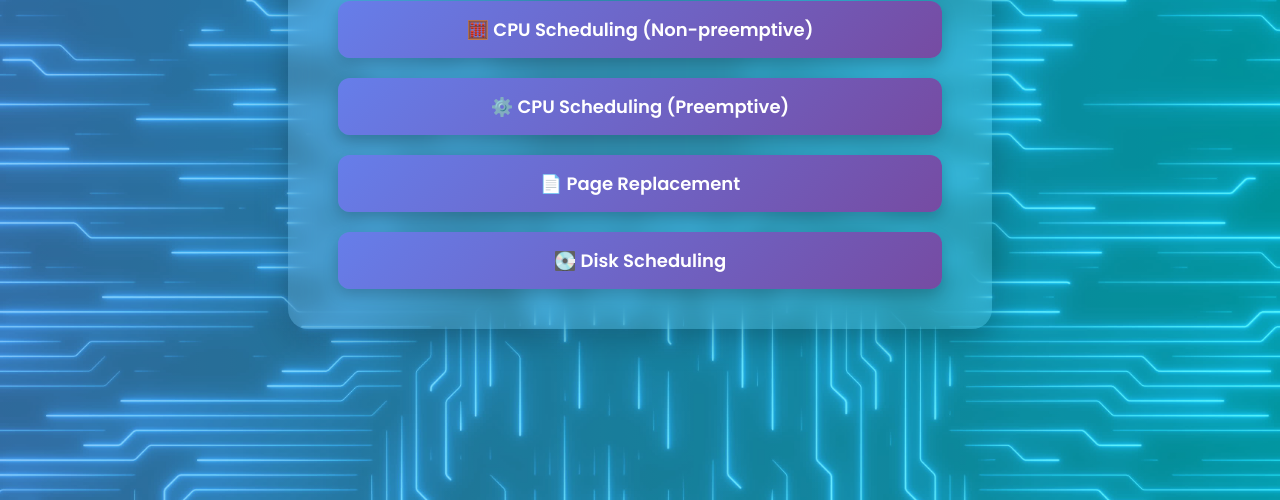
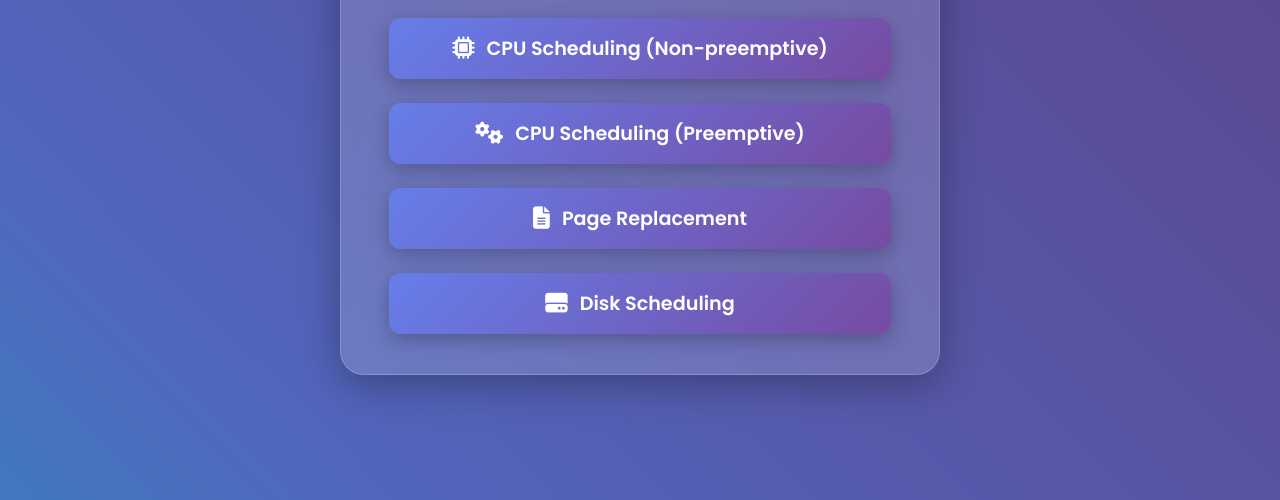
Before and after one commit to AnshRuhela/OS-algorithms-visualizer, a plain HTML site: page index1.html in a window 1280 px wide. Shown: the part 300-800 px from the top of the page. Drawn offline with Linux system fonts and the light colour scheme.

Commit message:
enhance_css

```diff
--- a/index1.html
+++ b/index1.html
@@ -6,19 +6,43 @@
   <meta name="viewport" content="width=device-width, initial-scale=1.0" />
   <title>OS Algorithm Visualizer</title>
   <link rel="stylesheet" href="style1.css" />
-  <link href="https://fonts.googleapis.com/css2?family=Poppins:wght@400;600&display=swap" rel="stylesheet">
+  <link href="https://fonts.googleapis.com/css2?family=Poppins:wght@400;600;700&display=swap" rel="stylesheet">
+  <link rel="stylesheet" href="https://cdnjs.cloudflare.com/ajax/libs/font-awesome/6.4.2/css/all.min.css" integrity="sha512-z3gLpd7yknf1YoNbCzqRKc4qyor8gaKU1qmn+CShxbuBusANI9QpRohGBreCFkKxLhei6S9CQXFEbbKuqLg0DA==" crossorigin="anonymous" referrerpolicy="no-referrer" />
 </head>
 
 <body>
-  <div class="container">
+  <main class="container">
     <h1>OS Algorithm Visualizer</h1>
     <div class="button-container">
-      <a href="cpuScheduling (Non -preemptive)/index.html" class="main-button">🧮 CPU Scheduling (Non-preemptive)</a>
-      <a href="cpuScheduling(preemptive)/index.html" class="main-button">⚙️ CPU Scheduling (Preemptive)</a>
-      <a href="pageReplacement/index.html" class="main-button">📄 Page Replacement</a>
-      <a href="discScheduling/index.html" class="main-button">💽 Disk Scheduling</a>
+      <a href="cpuScheduling (Non -preemptive)/index.html" class="main-button" role="button" aria-label="Navigate to Non-preemptive CPU Scheduling">
+        <i class="fas fa-microchip"></i>
+        <span>CPU Scheduling (Non-preemptive)</span>
+      </a>
+      <a href="cpuScheduling(preemptive)/index.html" class="main-button" role="button" aria-label="Navigate to Preemptive CPU Scheduling">
+        <i class="fas fa-cogs"></i>
+        <span>CPU Scheduling (Preemptive)</span>
+      </a>
+      <a href="pageReplacement/index.html" class="main-button" role="button" aria-label="Navigate to Page Replacement Algorithms">
+        <i class="fas fa-file-alt"></i>
+        <span>Page Replacement</span>
+      </a>
+      <a href="discScheduling/index.html" class="main-button" role="button" aria-label="Navigate to Disk Scheduling Algorithms">
+        <i class="fas fa-hdd"></i>
+        <span>Disk Scheduling</span>
+      </a>
     </div>
-  </div>
+  </main>
+  <script>
+    document.addEventListener("DOMContentLoaded", () => {
+      const buttons = document.querySelectorAll(".main-button");
+      buttons.forEach((button, index) => {
+        setTimeout(() => {
+          button.style.opacity = "1";
+          button.style.transform = "translateY(0)";
+        }, index * 200);
+      });
+    });
+  </script>
 </body>
 
 </html>
--- a/style1.css
+++ b/style1.css
@@ -4,84 +4,29 @@
   padding: 0;
 }
 
-.container {
-  background: rgba(255, 255, 255, 0.1);
-  padding: 40px 50px;
-  border-radius: 20px;
-  backdrop-filter: blur(12px);
-  box-shadow: 0 8px 32px rgba(0, 0, 0, 0.25);
-  text-align: center;
-  max-width: 55%;
-  width: 90%;
-  transition: all 0.3s ease-in-out;
-}
-
-h1 {
-  font-size: 2.5rem;
-  color: #0c0303;
-  margin-bottom: 30px;
-  text-shadow: 1px 1px 2px rgba(0, 0, 0, 0.2);
-}
-
-.button-container {
-  display: flex;
-  flex-direction: column;
-  gap: 20px;
-}
-
-.main-button {
-  padding: 15px 30px;
-  font-size: 18px;
-  font-weight: 600;
-  color: #fff;
-  background: linear-gradient(135deg, #667eea, #764ba2);
-  border: none;
-  border-radius: 12px;
-  text-decoration: none;
-  transition: all 0.4s ease;
-  box-shadow: 0 6px 15px rgba(0, 0, 0, 0.2);
-  position: relative;
-  overflow: hidden;
-  transform-origin: center;
-  z-index: 1;
-}
-
-.main-button::before {
-  content: "";
-  position: absolute;
-  top: 0;
-  left: -75%;
-  width: 50%;
-  height: 100%;
-  background: rgba(255, 255, 255, 0.3);
-  transform: skewX(-25deg);
-  transition: 0.6s;
-  z-index: 2;
-}
-
-.main-button:hover::before {
-  left: 125%;
-}
-
-.main-button:hover {
-  transform: scale(1.2);
-  opacity: 1;
-  pointer-events: auto;
-  z-index: 10;
-}
-.main-button {
-  transition: transform 0.4s ease, opacity 0.3s ease;
-}
-
 body {
-  font-family: "Poppins", sans-serif;
-  background: linear-gradient(to right, #4facfe, #00f2fe);
+  font-family: "Poppins", -apple-system, BlinkMacSystemFont, "Segoe UI", Roboto, sans-serif;
+  background: linear-gradient(45deg, #4facfe, #00f2fe, #667eea, #764ba2);
+  background-size: 400%;
   min-height: 100vh;
   display: flex;
   align-items: center;
   justify-content: center;
   overflow: hidden;
   position: relative;
+  animation: gradientShift 15s ease infinite;
+}
+
+@keyframes gradientShift {
+  0% {
+    background-position: 0% 50%;
+  }
+  50% {
+    background-position: 100% 50%;
+  }
+  100% {
+    background-position: 0% 50%;
+  }
 }
 
 body::before {
@@ -91,10 +36,144 @@ body::before {
   left: 0;
   width: 100%;
   height: 100%;
-  background-image: url("pic1.jpg");
-  background-size: cover;
-  background-position: center;
-  background-repeat: no-repeat;
-  z-index: -2;
-  opacity: 0.4;
+  background: linear-gradient(rgba(0, 0, 0, 0.2), rgba(0, 0, 0, 0.2));
+  z-index: -1;
 }
+
+.container {
+  background: rgba(255, 255, 255, 0.15);
+  padding: 2.5rem 3rem;
+  border-radius: 1.5rem;
+  backdrop-filter: blur(15px);
+  border: 1px solid rgba(255, 255, 255, 0.2);
+  box-shadow: 0 10px 40px rgba(0, 0, 0, 0.3);
+  text-align: center;
+  width: 90%;
+  max-width: 600px;
+  transition: transform 0.3s ease, box-shadow 0.3s ease;
+}
+
+.container:hover {
+  transform: translateY(-10px);
+  box-shadow: 0 15px 50px rgba(0, 0, 0, 0.4);
+}
+
+h1 {
+  font-size: 2.5rem;
+  font-weight: 700;
+  color: #ffffff;
+  margin-bottom: 2rem;
+  text-shadow: 2px 2px 4px rgba(0, 0, 0, 0.3);
+  letter-spacing: 1px;
+}
+
+.button-container {
+  display: flex;
+  flex-direction: column;
+  gap: 1.5rem;
+}
+
+.main-button {
+  display: flex;
+  align-items: center;
+  justify-content: center;
+  gap: 0.75rem;
+  padding: 1rem 2rem;
+  font-size: 1.2rem;
+  font-weight: 600;
+  color: #ffffff;
+  background: linear-gradient(135deg, #667eea, #764ba2);
+  border: none;
+  border-radius: 12px;
+  text-decoration: none;
+  transition: all 0.3s ease;
+  box-shadow: 0 6px 20px rgba(0, 0, 0, 0.25);
+  position: relative;
+  overflow: hidden;
+  cursor: pointer;
+}
+
+.main-button i {
+  font-size: 1.4rem;
+}
+
+.main-button:hover {
+  transform: translateY(-3px) scale(1.05);
+  background: linear-gradient(135deg, #764ba2, #667eea);
+  box-shadow: 0 8px 25px rgba(0, 0, 0, 0.3);
+}
+
+.main-button:focus {
+  outline: 2px solid #ffffff;
+  outline-offset: 2px;
+}
+
+.main-button::after {
+  content: "";
+  position: absolute;
+  width: 0;
+  height: 0;
+  background: rgba(255, 255, 255, 0.4);
+  border-radius: 50%;
+  transform: translate(-50%, -50%);
+  transition: width 0.5s ease, height 0.5s ease;
+  z-index: 1;
+}
+
+.main-button:active::after {
+  width: 300px;
+  height: 300px;
+}
+
+.main-button--animate {
+  animation: slideIn 0.5s ease forwards;
+  opacity: 0;
+}
+
+@keyframes slideIn {
+  from {
+    opacity: 0;
+    transform: translateY(20px);
+  }
+  to {
+    opacity: 1;
+    transform: translateY(0);
+  }
+}
+
+/* Responsive Design */
+@media (max-width: 768px) {
+  .container {
+    padding: 1.5rem 2rem;
+    max-width: 90%;
+  }
+
+  h1 {
+    font-size: 2rem;
+  }
+
+  .main-button {
+    padding: 0.8rem 1.5rem;
+    font-size: 1rem;
+  }
+
+  .main-button i {
+    font-size: 1.2rem;
+  }
+}
+
+@media (max-width: 480px) {
+  h1 {
+    font-size: 1.5rem;
+    margin-bottom: 1.5rem;
+  }
+
+  .main-button {
+    padding: 0.7rem 1rem;
+    font-size: 0.9rem;
+  }
+
+  .main-button i {
+    font-size: 1rem;
+  }
+}
```
